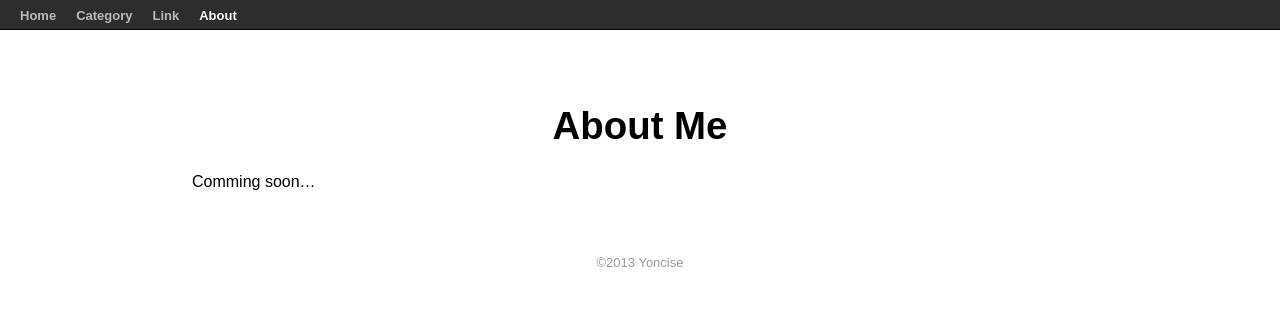
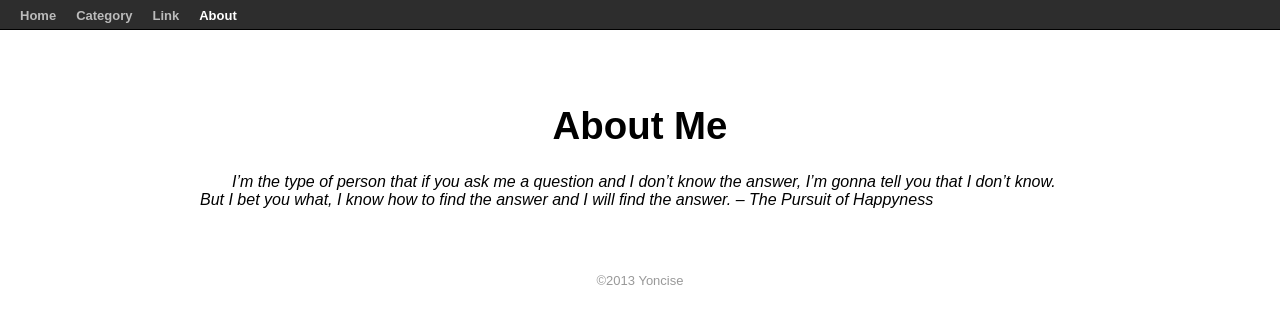
Before and after one commit to yoncise/yoncise.github.io, a Jekyll site: the page built from blog/about/index.md, in a window 1280 px wide. Shown: the top 324 px of the page. Built offline with Jekyll 4.4.1, drawn with Linux system fonts in a browser that asks for light colours.

Commit message:
about me

```diff
--- a/blog/about/index.md
+++ b/blog/about/index.md
@@ -3,4 +3,5 @@ layout: post
 title: About Me
 current: about
 ---
-Comming soon...
+> I'm the type of person that if you ask me a question and I don't know the answer, I'm gonna tell you that I don't know. But I bet you what, I know how to find the answer and I will find the answer.
+> -- The Pursuit of Happyness
```
